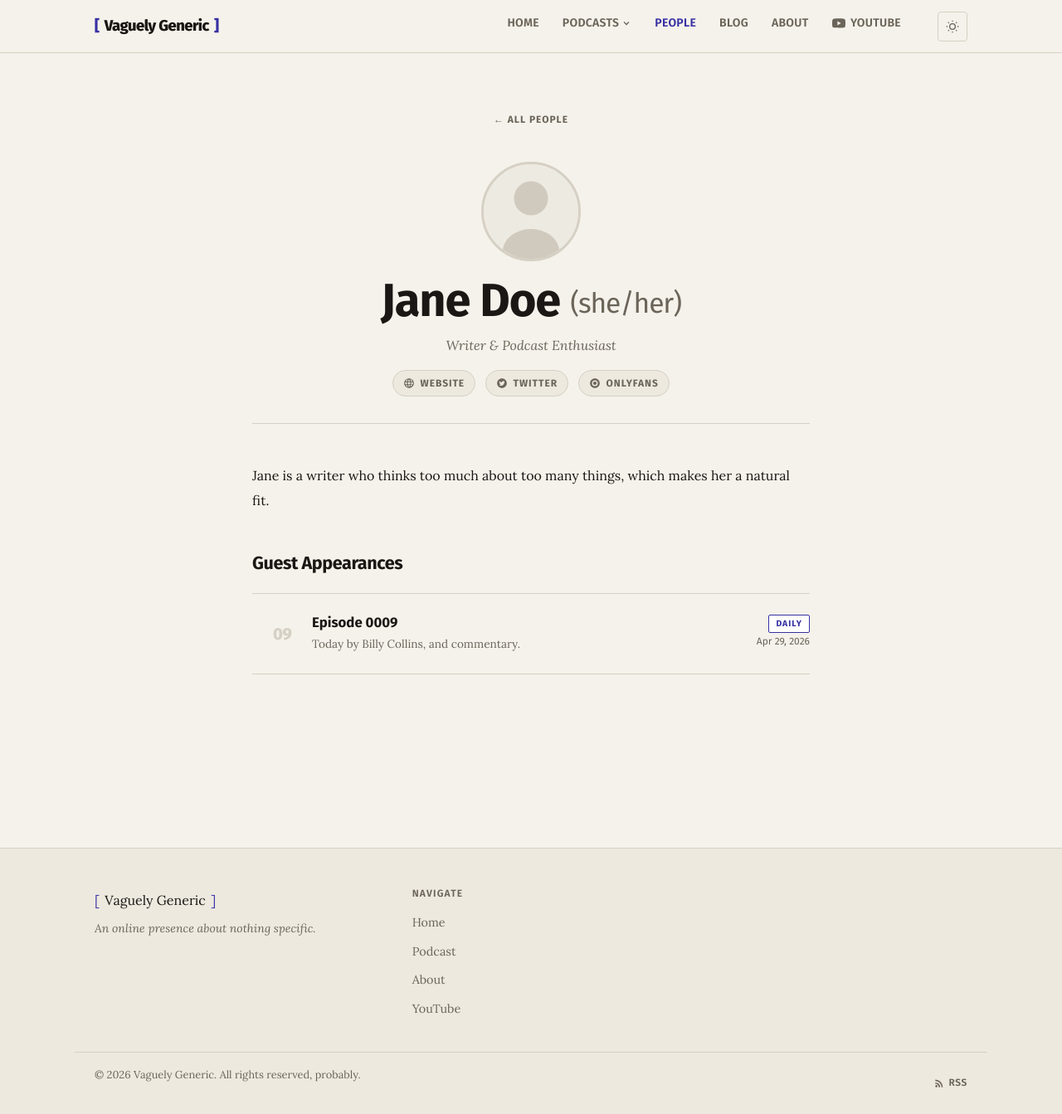
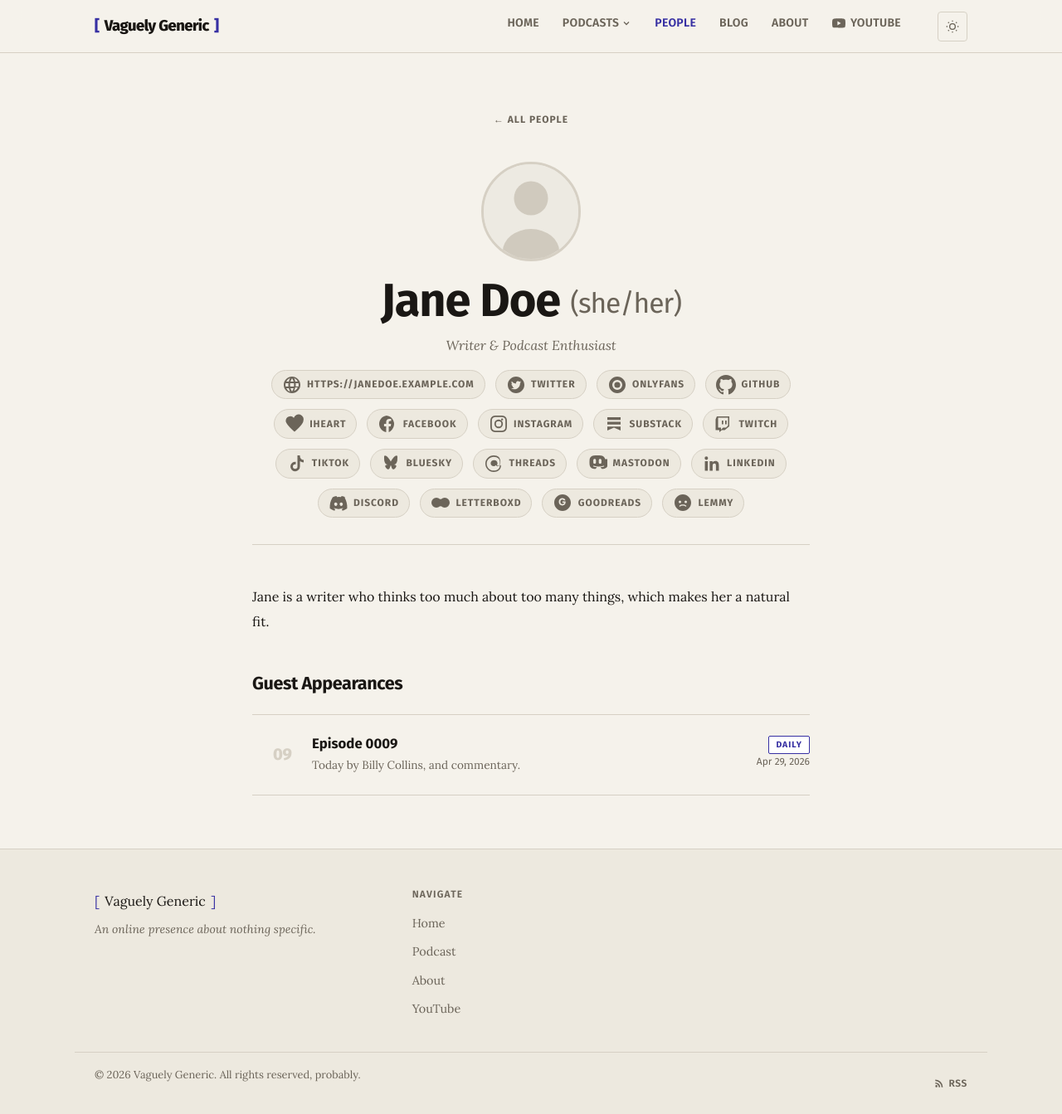
Before and after one commit to vaguelygeneric/website, a Jekyll site: the page built from _people/jane-doe.md, in a window 1280 px wide and 1343 px high. Shown: the whole window at 83% size. Built offline with Jekyll 4.4.1, drawn with Linux system fonts in a browser that asks for light colours.

Commit message:
jane doe user has stubbed out all person-links (almost), made the svgs bigger, added pronouns to person-card

```diff
--- a/_includes/person-card.html
+++ b/_includes/person-card.html
@@ -20,7 +20,7 @@
   </div>
   {% endif %}
   <div class="person-card-body">
-    <div class="person-card-name">{{ include.person.name }}</div>
+    <div class="person-card-name">{{ include.person.name }}{% if person.pronouns %} <span class="person-pronouns">({{ person.pronouns }})</span>{% endif %}</div>
     {% if include.person.title %}<div class="person-card-title">{{ include.person.title }}</div>{% endif %}
     <div class="person-card-badges">
       {% if is_host.size > 0 %}<span class="role-pill">Host</span>{% endif %}
--- a/_includes/person-links.html
+++ b/_includes/person-links.html
@@ -1,12 +1,14 @@
 {% if include.links and include.links.size > 0 %}
 <div class="person-links">
   {% for link in include.links %}
-  {% for pair in link %}
-  {% assign platform = pair[0] %}
-  {% assign value = pair[1] %}
+  {% for kvp in link %}
+    {% assign platform = kvp[0] %}
+    {% assign value = kvp[1] %}
   {% endfor %}
   {% assign url = value %}
+  {% assign label = value | capitalize %}
   {% unless value contains "http" %}
+    {% assign label = platform | capitalize %}
     {% case platform %}
       {% when "twitter" %}{% assign url = "https://twitter.com/" | append: value %}
       {% when "facebook" %}{% assign url = "https://facebook.com/" | append: value %}
@@ -14,11 +16,10 @@
       {% when "github" %}{% assign url = "https://github.com/" | append: value %}
       {% when "twitch" %}{% assign url = "https://twitch.tv/" | append: value %}
       {% when "tiktok" %}{% assign url = "https://tiktok.com/@" | append: value %}
+      {% when "onlyfans" %}{% assign url = "https://onlyfans.com/" | append: value %}
       {% when "substack" %}{% assign url = "https://" | append: value | append: ".substack.com" %}
-  {% when "onlyfans" %}{% assign url = "https://" | append: value | append: ".substack.com" %}
     {% endcase %}
   {% endunless %}
-  {% assign label = platform | capitalize %}
   <a href="{{ url }}" class="person-link" target="_blank" rel="noopener" aria-label="{{ label }}">
     {% include icon.html name=platform %}
     <span>{{ label }}</span>
--- a/_people/jane-doe.md
+++ b/_people/jane-doe.md
@@ -8,6 +8,21 @@ links:
     - website: "https://janedoe.example.com"
     - twitter: "janedoe"
     - onlyfans: "janedoecams"
+    - github: "janedoe"
+    - iheart: "behind-the-bastards"
+    - facebook: "oldpersonjane"
+    - instagram: "janepictures"
+    - substack: "chrisryan"
+    - twitch: "janestreamer"
+    - tiktok: "shortvideosbyjane"
+    - bluesky: "janesky"
+    - threads: "threadyjane"
+    - mastodon: "notwitterjane"
+    - linkedin: "whatever"
+    - discord: "server"
+    - letterboxd: "wtfisthis"
+    - goodreads: "janeauthor"
+    - lemmy: "@Jane@lemmy.world"
 photo: ""
 ---
 
--- a/assets/css/main.css
+++ b/assets/css/main.css
@@ -1599,8 +1599,8 @@ li { margin-bottom: 0.4rem; }
   transition: color 0.15s ease, border-color 0.15s ease;
 }
 .person-link svg {
-  width: 14px;
-  height: 14px;
+  width: 24px;
+  height: 24px;
   flex-shrink: 0;
 }
 .person-link:hover { color: var(--accent); border-color: var(--accent); text-decoration: none; }
```
Lines whose indentation alone changed are shown as unchanged.
